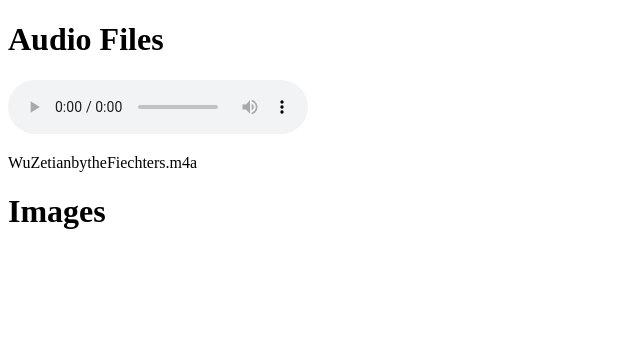
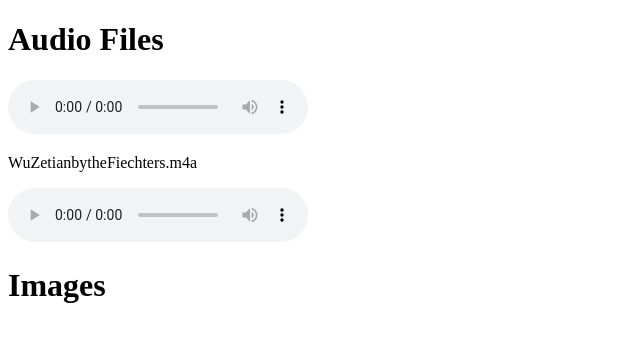
Before and after one commit to Kennetht482/Website, a plain HTML site: page index.html in a window 1280 px wide. Shown: the whole page, without its empty margins (0-640 px from the left). Drawn offline with Linux system fonts and the light colour scheme.

Commit message:
Update index.html

```diff
--- a/index.html
+++ b/index.html
@@ -15,6 +15,10 @@ Your browser does not support the audio element.
 </audio>
 <p>WuZetianbytheFiechters.m4a</p>
 
+<audio controls>
+  <source src="images/test.m4a" type="audio/mp4">
+Your browser does not support the audio element.
+</audio>
 
 <h1>Images</h1>
 
```
